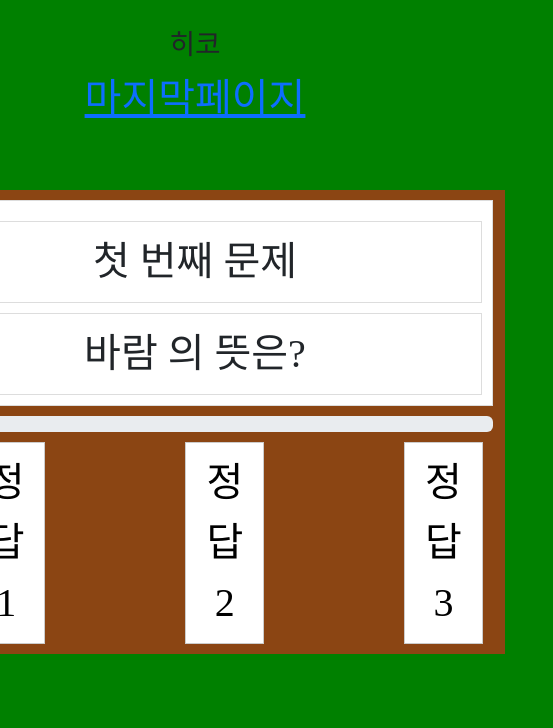
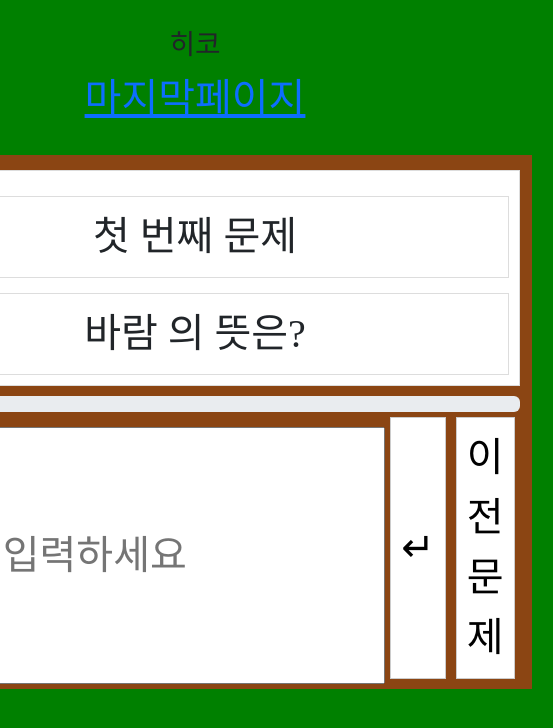
Before and after one commit to mnyu123/HiKo, a React (Create React App) app: page /HiKo/second in a window 390 px wide. Shown: the top 728 px of the page, 553 px wide, since content can reach past the window. Built offline with nearby package versions, Linux system fonts and the light colour scheme; a web font is replaced by a local one.

Commit message:
반응형으로 CSS수정

```diff
--- a/src/css/second.css
+++ b/src/css/second.css
@@ -67,8 +67,8 @@
     /* Flex 컨테이너로 설정합니다. */
     justify-content: center;
     /* 아이템들을 수평 가운데 정렬합니다. */
-    width: 110%;
-    /* 너비를 부모 요소의 110%로 설정합니다. */
+    width: 100%;
+    /* 너비를 부모 요소의 100%로 설정합니다. */
 }
 
 .answers p {
@@ -105,6 +105,11 @@
     /* 오른쪽 여백을 70px로 설정합니다. (앞서의 margin 속성은 무시됨) */
 }
 
+.answer-input{
+    padding: 10px;
+    margin-top: 10px; /* 사용자 입력 요소와 상단 간격 추가 */
+}
+
 button {
     margin-top: 20px;
     /* 위쪽 여백을 20px로 설정합니다. */
@@ -124,3 +129,39 @@ button:hover {
     background-color: #0056b3;
     /* 마우스 호버 시 배경색을 더 진한 파란색으로 변경합니다. */
 }
+
+@media screen and (max-width: 500px) {
+    .container {
+        padding: 5px;
+    }
+
+    .question-number,
+    .question-content {
+        margin-top: 15px;
+    }
+
+    .question-container {
+        margin: 5px 1;
+    }
+
+    .time-left {
+        margin-top: 5px;
+        margin: 10px auto;
+    }
+
+    .answers p,
+    .btn-answer {
+        flex: 0 1 calc(50% - 1px); /* 요소들이 2개씩 배치되도록 */
+        margin: 5px;
+    }
+
+    button {
+        margin-top: 15px;
+        padding: 10px 15px;
+        font-size: 14px;
+    }
+
+    .answer-input {
+        margin-top: 15px;
+    }
+}
--- a/src/pages/Second.js
+++ b/src/pages/Second.js
@@ -5,7 +5,6 @@ import "../css/second.css"; // second.css 파일을 가져옵니다.
 import CustomProgressBar from "../common/Progressbar";
 
 export default function Second() {
-  console.log("리액트 컴포넌트가 잘 연결되었습니다.");
 
   // 재할당(변수 내용 다시 바꾸는거)이 불가능한 변수 const 생성
   // currentQuestion: 현재 문제 번호
@@ -22,6 +21,10 @@ export default function Second() {
   // setProgress: ProgressBar 진행률을 변경하는 함수
   // useState(0): progress의 초기값을 0으로 설정
   const [progress, setProgress] = useState(0); // ProgressBar 진행률 상태
+
+  // answer: 사용자의 답변
+  // setAnswer: 답변을 변경하는 함수
+  const [answer, setAnswer] = useState(""); // 사용자의 답변
 
   // API를 추가하고 나서는 여기가 변수처럼 변해야 할듯
   // questions: 문제 목록
@@ -98,6 +101,21 @@ export default function Second() {
     }
   };
 
+  // 답변을 입력하는 함수
+  const handleAnswerChange = (e) => {
+    setAnswer(e.target.value);
+  };
+
+  // 답변을 전송하는 함수
+  const submitAnswer = () => {
+    // 여기에서 입력한 답변을 처리하거나 확인할 수 있습니다.
+    // 예를 들어, 정답을 확인하고 결과를 표시하거나 다음 문제로 넘어갈 수 있습니다.
+    // 현재는 단순히 콘솔에 답변을 출력하는 예시입니다.
+    console.log("사용자의 답변:", answer);
+
+    // 만약 모든 문제를 푸는 동작을 추가하고자 한다면 여기에서 처리할 수 있습니다.
+  };
+
   return (
     <body>
       <Header />
@@ -125,14 +143,18 @@ export default function Second() {
         {/* 여기는 정답을 고르는 선택 버튼들 */}
         {/* API가 도입되면 여기도 변수를 받아들이는 구조로 변경되어야 할것. */}
         <div className="answers">
-          <button onClick={nextQuestion} className="btn-answer">
-            정답1
-          </button>
-          <button onClick={nextQuestion} className="btn-answer">
-            정답2
+        <input
+            className="answer-input"
+            type="text"
+            value={answer}
+            onChange={handleAnswerChange}
+            placeholder="답변을 입력하세요"
+          />
+          <button onClick={submitAnswer} className="btn-answer">
+          ↵
           </button>
           <button onClick={prevQuestion} className="btn-answer">
-            정답3
+            이전 문제
           </button>
         </div>
       </div>
```
